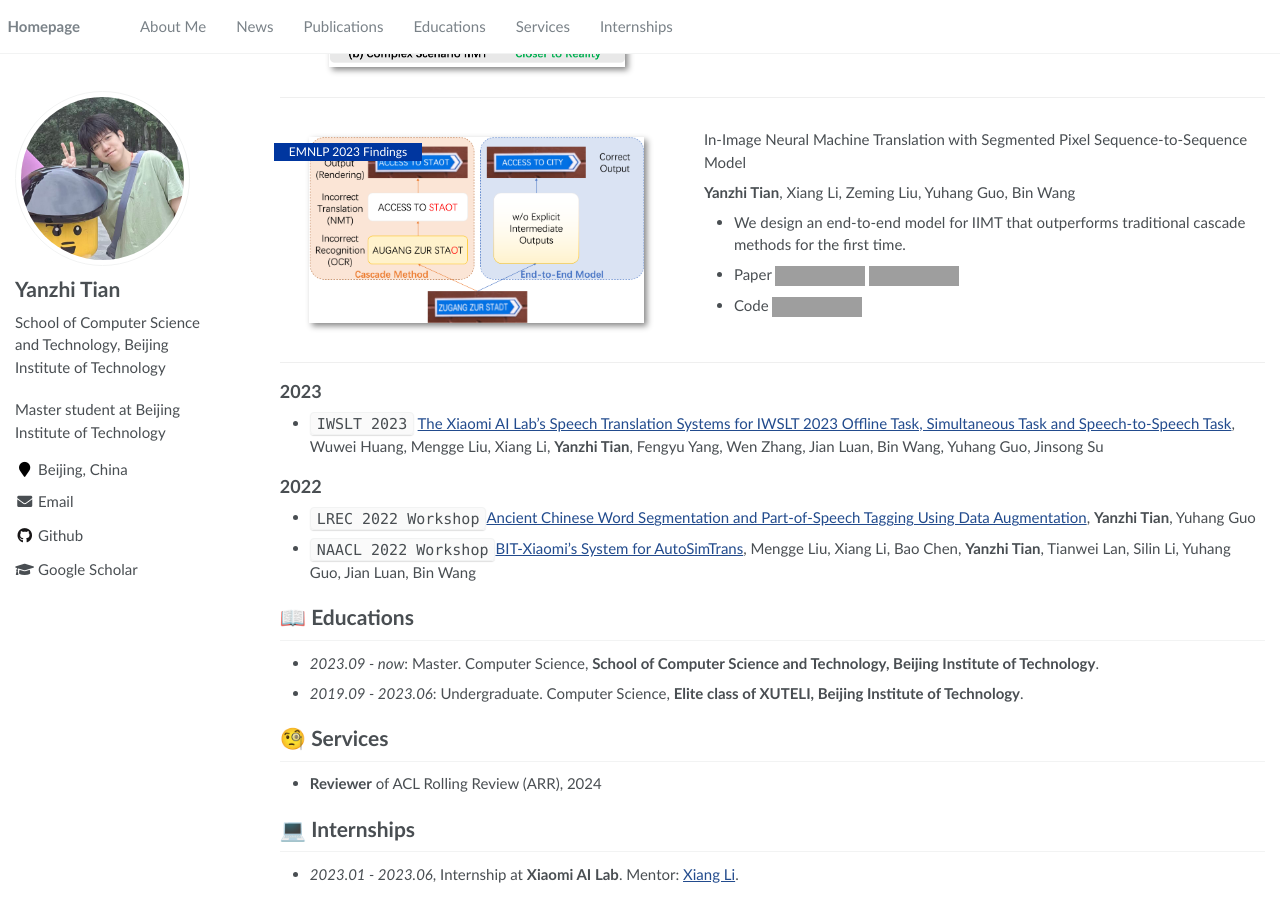
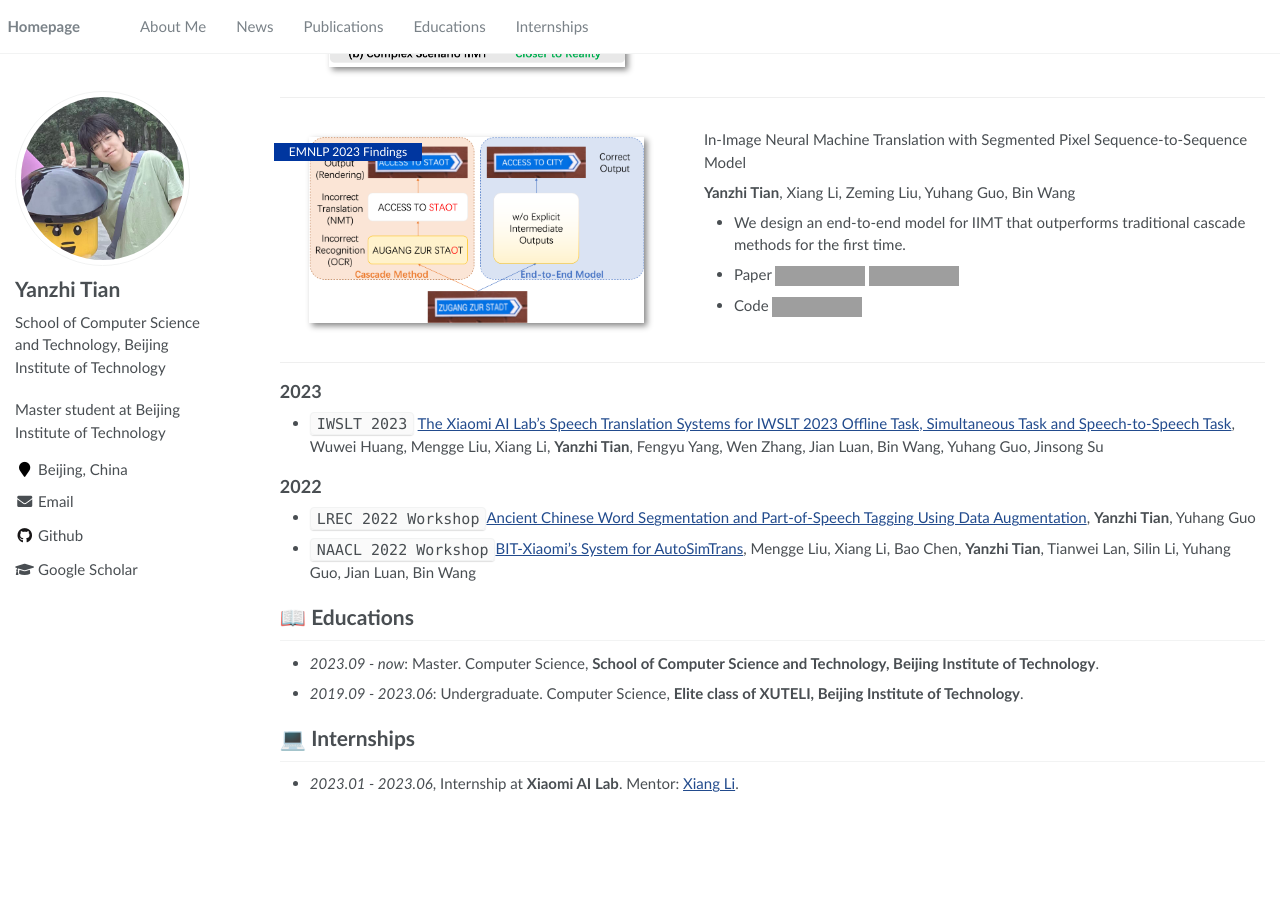
Before and after one commit to YanzhiTian/yanzhitian.github.io, a Jekyll site: the page built from _pages/about.md, in a window 1280 px wide and 900 px high, scrolled down 556 px. Built offline with Jekyll 4.4.1, drawn with Linux system fonts in a browser that asks for light colours; after the commit the page ends 1366 px from its top, so only the background shows below that; grey boxes are pictures that could not be loaded.

Commit message:
first commit

```diff
--- a/_data/navigation.yml
+++ b/_data/navigation.yml
@@ -17,8 +17,8 @@ main:
 
   # - title: "Invited Talks"
   #   url: "/#-invited-talks"
-  - title: "Services"
-    url: "/#-services"
+  # - title: "Services"
+  #   url: "/#-services"
 
   - title: "Internships"
     url: "/#-internships"
--- a/_pages/about.md
+++ b/_pages/about.md
@@ -57,7 +57,7 @@ Exploring In-Image Machine Translation with Real-World Background
   <div class='paper-box-image'>
     <div style="text-align: center;">
       <div class="badge">EMNLP 2023 Findings</div>
-      <img src='images/IIMT.png' alt="sym" width="85%">
+      <img src='images/EMNLP2023.png' alt="sym" width="85%">
     </div>
   </div>
   <div class='paper-box-text' markdown="1">
@@ -91,8 +91,8 @@ In-Image Neural Machine Translation with Segmented Pixel Sequence-to-Sequence Mo
 - *2023.09 - now*: Master. Computer Science, **School of Computer Science and Technology, Beijing Institute of Technology**.
 - *2019.09 - 2023.06*: Undergraduate. Computer Science, **Elite class of XUTELI, Beijing Institute of Technology**.
 
-# 🧐 Services
-- **Reviewer** of ACL Rolling Review (ARR), 2024
+<!-- # 🧐 Services
+- **Reviewer** of ACL Rolling Review (ARR), 2024 -->
 
 <!-- # 💬 Invited Talks
 - *2021.06*, Lorem ipsum dolor sit amet, consectetur adipiscing elit. Vivamus ornare aliquet ipsum, ac tempus justo dapibus sit amet.
```
Also changed, not shown: images/EMNLP2023.png (renamed from images/IIMT.png), 5 other files.
